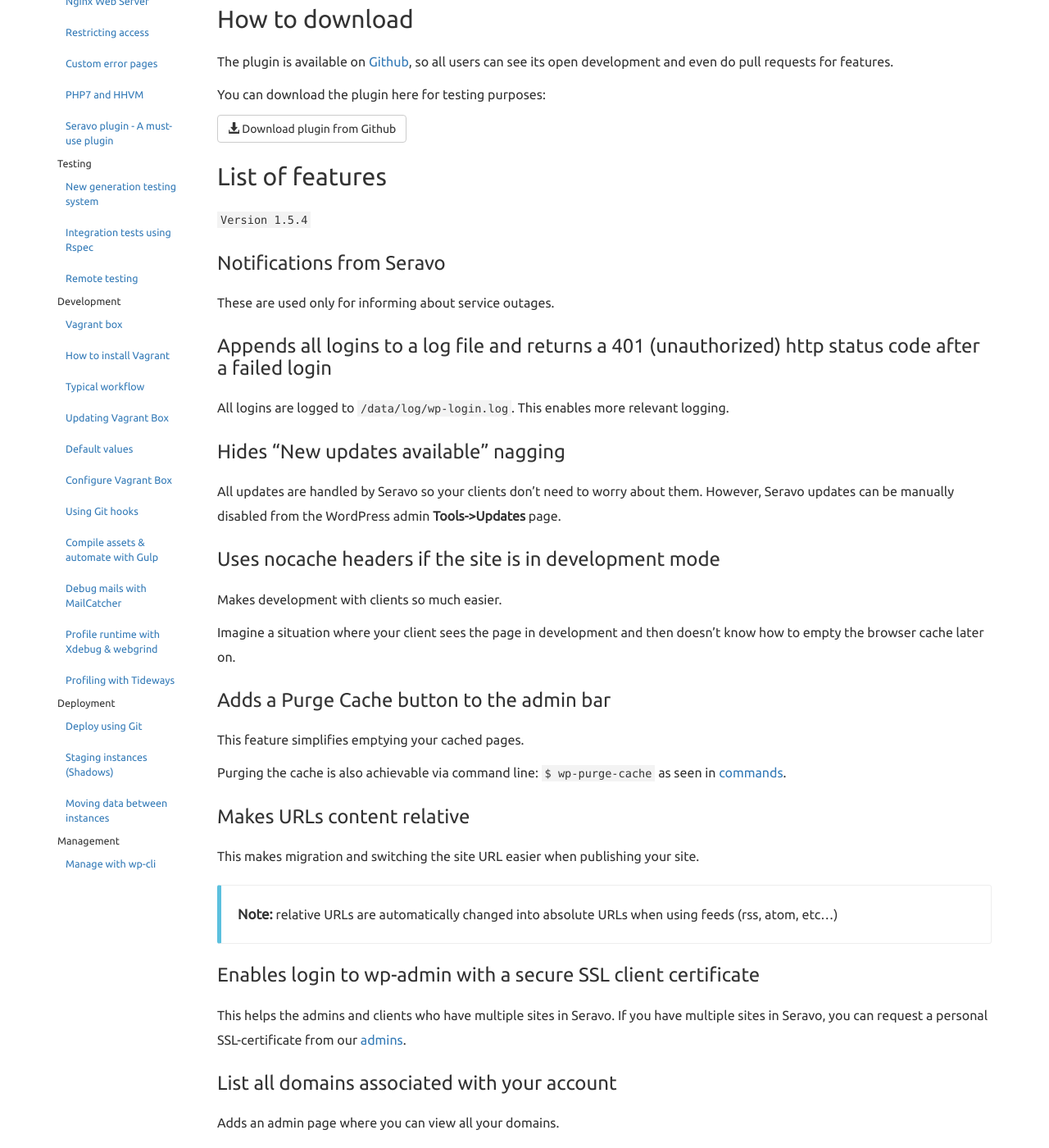
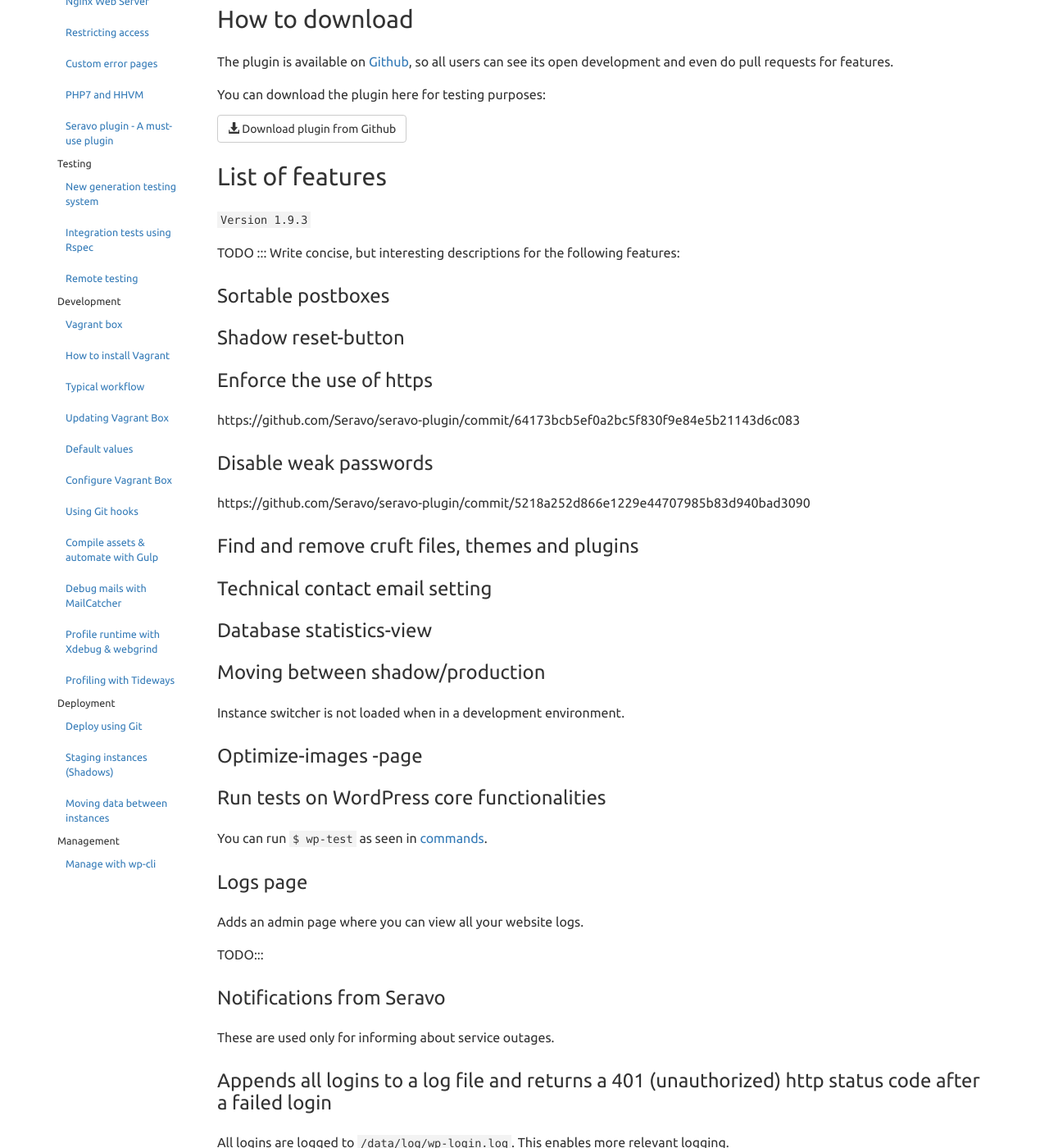
Before and after one commit to Seravo/docs, a Jekyll site: the page built from _posts/2015-10-15-wppalvelu-plugin.md, in a window 1280 px wide and 1400 px high, scrolled down 340 px. Shown: the whole window at 82% size. Built offline with Jekyll 4.4.1, drawn with Linux system fonts in a browser that asks for light colours; nearby versions of some CDN libraries; some of the changed text lies outside the part shown.

Commit message:
WIP update Seravo-plugin documentation

````diff
--- a/_posts/2015-10-15-wppalvelu-plugin.md
+++ b/_posts/2015-10-15-wppalvelu-plugin.md
@@ -15,7 +15,39 @@
 <a class="btn btn-default" href="https://github.com/Seravo/seravo-plugin/releases"><i class="glyphicon glyphicon-download-alt"></i> Download plugin from Github</a>
 
 ## List of features
-<code>Version 1.5.4</code>
+<code>Version 1.9.3</code>
+
+TODO ::: Write concise, but interesting descriptions for the following features:
+
+### Sortable postboxes
+
+### Shadow reset-button
+
+### Enforce the use of https
+https://github.com/Seravo/seravo-plugin/commit/64173bcb5ef0a2bc5f830f9e84e5b21143d6c083
+
+### Disable weak passwords
+https://github.com/Seravo/seravo-plugin/commit/5218a252d866e1229e44707985b83d940bad3090
+
+### Find and remove cruft files, themes and plugins
+
+### Technical contact email setting
+
+### Database statistics-view
+
+### Moving between shadow/production
+Instance switcher is not loaded when in a development environment.
+
+### Optimize-images -page
+
+
+### Run tests on WordPress core functionalities
+You can run ``` $ wp-test ``` as seen in [commands]({{ site.baseurl }}{% post_url 2015-10-13-available-commands %}).
+
+### Logs page
+Adds an admin page where you can view all your website logs.
+
+TODO:::
 
 ### Notifications from Seravo
 These are used only for informing about service outages.
@@ -48,7 +80,7 @@
 
 ### List all domains associated with your account
 
-Adds an admin page where you can view all your domains.
+Adds an admin page where you can view all your domains. You can also inspect your DNS-records for each domain.
 
 ### Checks that WordPress is configured over SSL
 
````
